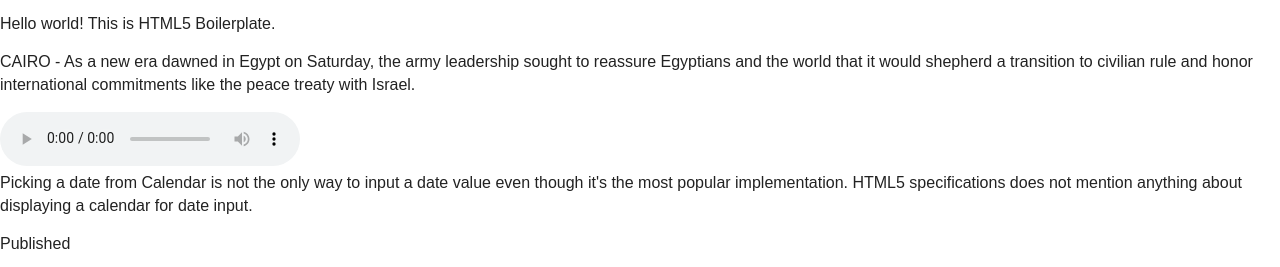
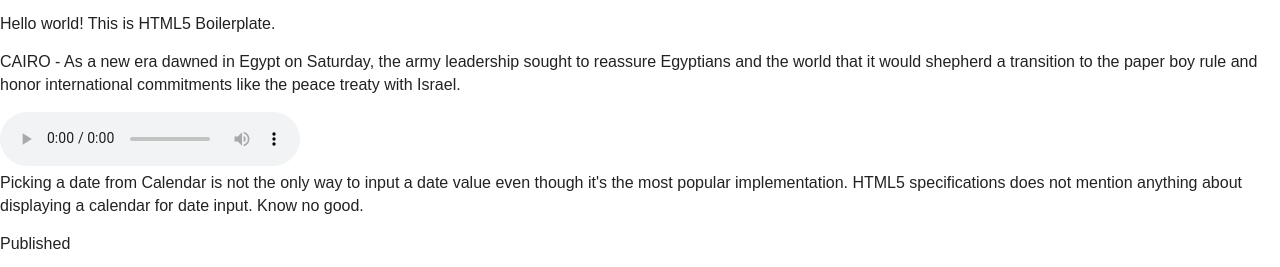
Before and after one commit to ssmith1975/MyHTML5, a plain HTML site: page index.html in a window 1280 px wide. Shown: the part 268-535 px from the top of the page. Drawn offline with Linux system fonts and the light colour scheme.

Commit message:
Edit some more text

```diff
--- a/index.html
+++ b/index.html
@@ -44,7 +44,7 @@
 	<p>
 		CAIRO - As a new era dawned in Egypt on Saturday,
 		the army leadership sought to reassure Egyptians and
-		the world that it would shepherd a transition to civilian
+		the world that it would shepherd a transition to the paper boy
 		rule and honor international commitments like the peace treaty with Israel.
 	</p>
 
@@ -58,7 +58,7 @@
         </div>
 	<aside>
 		Picking a date from Calendar is not the only way to input a date value even though it's the most popular implementation.
-		HTML5 specifications does not mention anything about displaying a calendar for date input.
+		HTML5 specifications does not mention anything about displaying a calendar for date input. Know no good.
 	</aside>
 
 	<footer> <!-- footer for article -->
```
